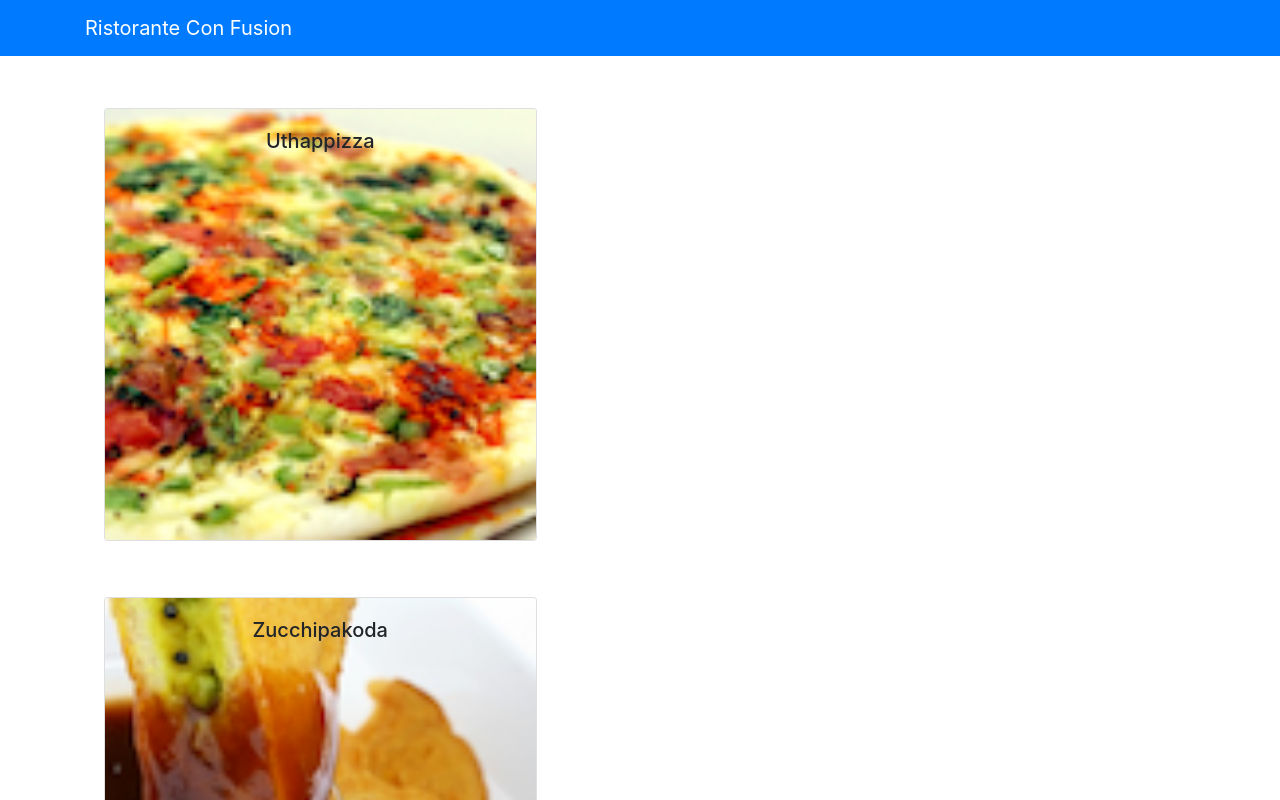
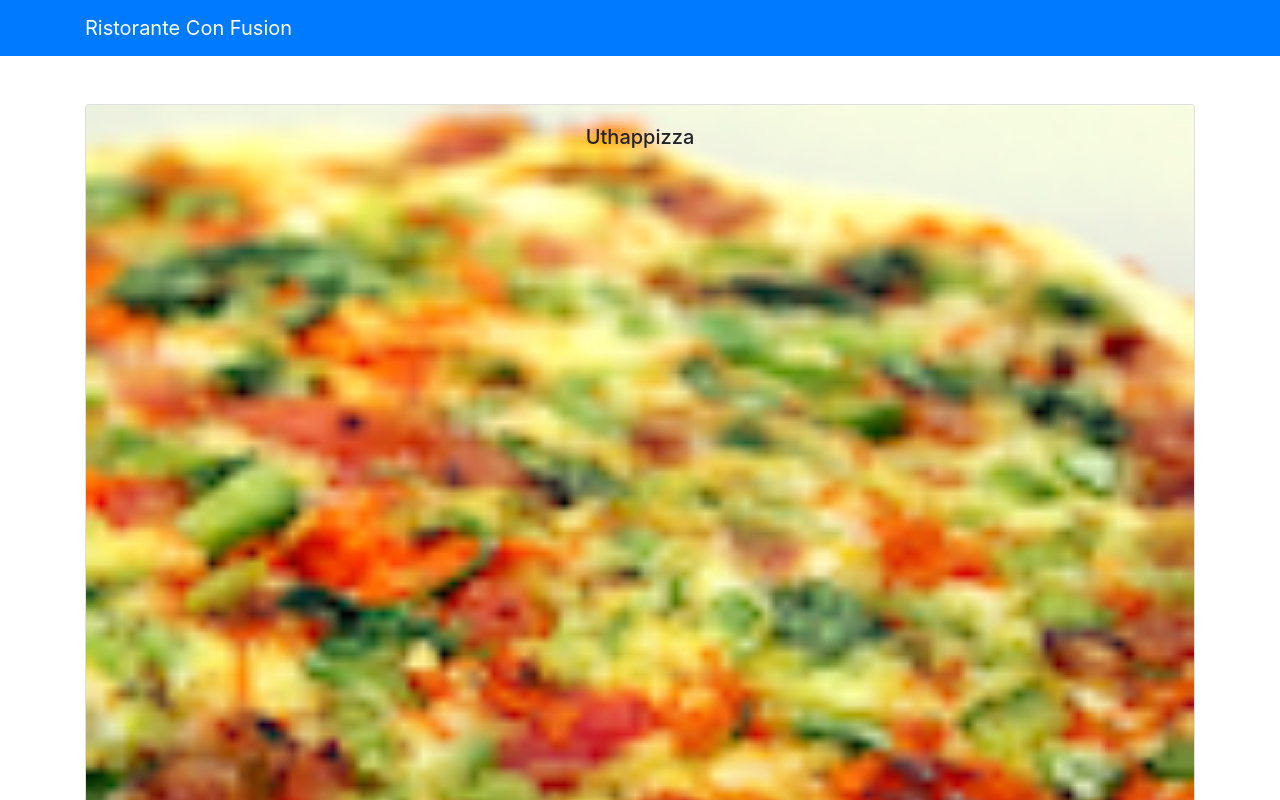
Before and after one commit to amagana10/ReactRepo, a React (Create React App) app: page / in a window 1280 px wide. Shown: the top 800 px of the page. Built offline with nearby package versions, Linux system fonts and the light colour scheme.

Commit message:
added turned Menu and detail into pure functional components

```diff
--- a/src/components/DishdetailComponent.js
+++ b/src/components/DishdetailComponent.js
@@ -1,10 +1,10 @@
-import React, { Component} from 'react';
+import React from 'react';
 import { Media } from 'reactstrap';
 import { Card, CardImg, CardImgOverlay, CardText, CardBody,
     CardTitle } from 'reactstrap';
 
-class DishDetail extends Component{
-    renderComments(allComments){
+
+    function RenderComments ({allComments}){
         if(allComments != null){
                     const comms = allComments.map((comm)=>{
                         return(
@@ -34,9 +34,9 @@ class DishDetail extends Component{
                         <div></div>
                     );}
     }
-    render(){
+    const  DishDetail = (props) => {
 
-            const dish = this.props.dish;
+            const dish = props.dish;
             if (dish != null){
             return (
                 <div className="container">
@@ -48,7 +48,7 @@ class DishDetail extends Component{
                                   <CardText>{dish.description}</CardText>
                             </CardBody>
                         </Card>
-                            {this.renderComments(dish.comments)}
+                            <RenderComments allComments ={dish.comments} />
                     </div>
                 </div>
             );}
@@ -56,6 +56,6 @@ class DishDetail extends Component{
                 return ( <div></div> );
             }
         }
-}
+
 
 export default DishDetail;
--- a/src/components/MenuComponent.js
+++ b/src/components/MenuComponent.js
@@ -1,44 +1,28 @@
-import React, { Component} from 'react';
-import { Media } from 'reactstrap';
+import React from 'react';
 import { Card, CardImg, CardImgOverlay, CardText, CardBody,
     CardTitle } from 'reactstrap';
-import DishDetail from './DishdetailComponent';
 
-class Menu extends Component{
 
-    onDishSelected(dish){
-        this.setState({ selectedDish:dish });
-    }
-
-    renderDish(dish){
-        if(dish != null)
+    function RenderMenuItem ({dish, onClick}){
         return(
-                <DishDetail selectedDish = {this.state.selectedDish} />
-            );
-        else
-            return(
-                <div></div>
-            );
-    }
-
-    render(){
-
-        const menu = this.props.dishes.map((dish)=>{
-            return(
-                <div key={dish.id} className="col-12 mt-5">
-                    <div  className="col-12 col-md-5 m-1">
-                        <Card key={dish.id}
-                          onClick={() => this.props.onClick(dish.id)}>
+                <Card
+                    onClick={() => onClick(dish.id)}>
                     <CardImg width="100%" src={dish.image} alt={dish.name} />
                     <CardImgOverlay>
                         <CardTitle>{dish.name}</CardTitle>
                     </CardImgOverlay>
                   </Card>
-                      </div>
+                    );
+    }
+
+    const Menu = (props) => {
+        const menu = props.dishes.map((dish)=>{
+            return(
+                <div key={dish.id} className="col-12 mt-5">
+                    <RenderMenuItem dish={dish} onClick={props.onClick} />
                 </div>
                 );
             });
-
             return (
                         <div className="container">
                             <div className="row">
@@ -46,7 +30,8 @@ class Menu extends Component{
                             </div>
                         </div>
                     );
-    }
+
+
     }
 
 export default Menu;
```
Also changed, not shown: 1 other file (tests, documents, lock files or other folders). Lines whose indentation alone changed are shown as unchanged.
